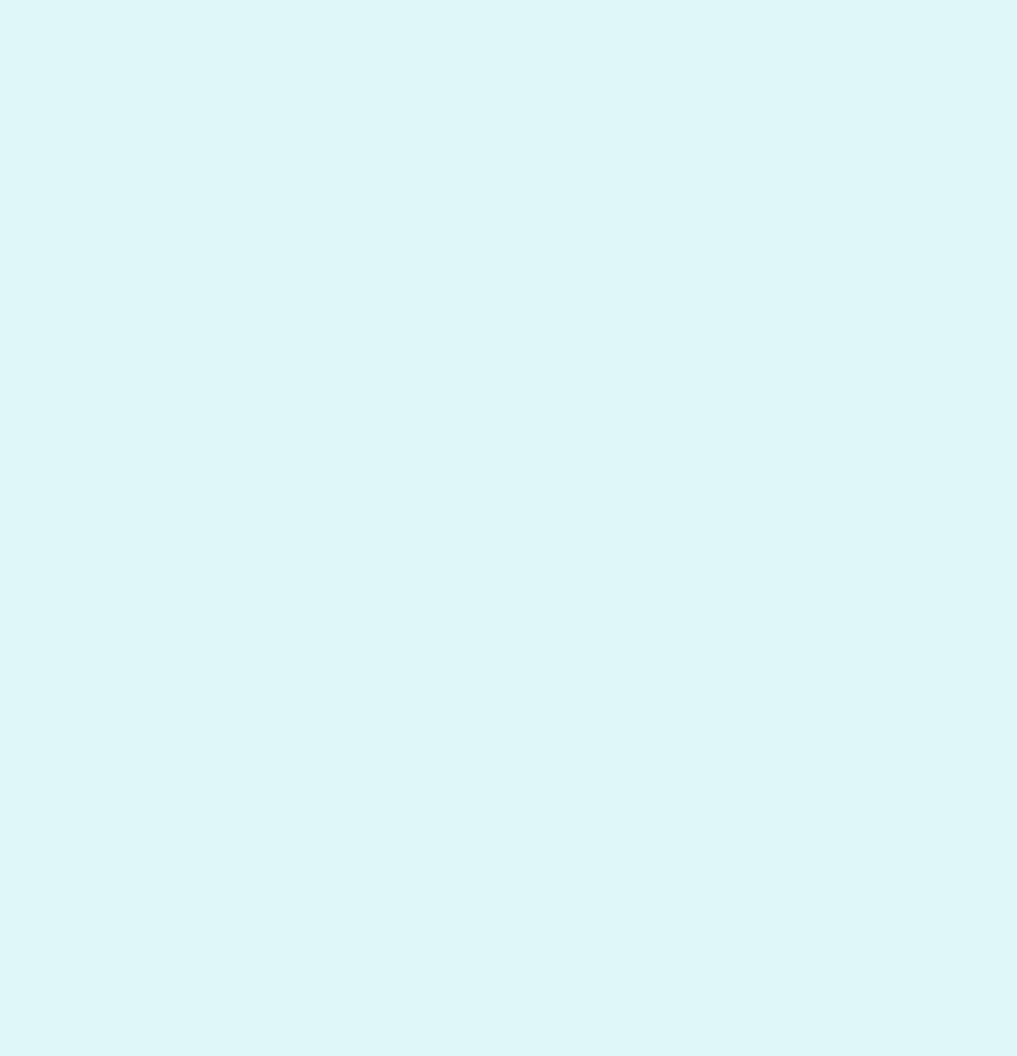
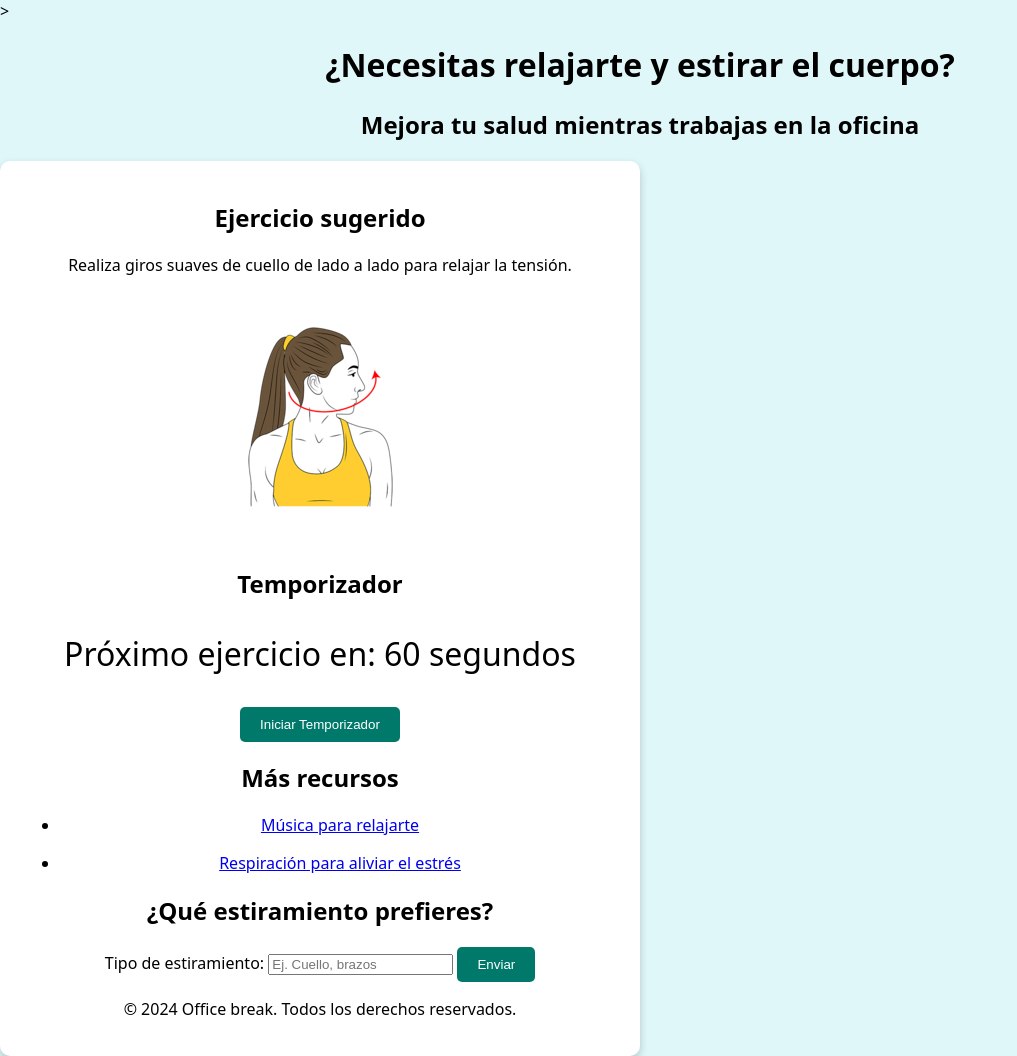
Before and after one commit to MayranAvila/Office-break, a plain HTML site: page index.html in a window 1280 px wide. Shown: the whole page, without its empty margins (0-1017 px from the left). Before the commit the page ends 800 px from the top, so only its background shows below. Drawn offline with Linux system fonts and the light colour scheme.

Commit message:
Código borrador

```diff
--- a/index.html
+++ b/index.html
@@ -51,6 +51,78 @@
     </style>
 </head>
 <body>
+    ><header>
+        <h1>¿Necesitas relajarte y estirar el cuerpo?</h1>
+        <h2>Mejora tu salud mientras trabajas en la oficina</h2>
+    </header>
+    <main class="container">
+        <section>
+            <h2>Ejercicio sugerido</h2>
+            <p id="exercise">Realiza giros suaves de cuello de lado a lado para relajar la tensión.</p>
+            <img src="./Cuello.png" alt="Persona haciendo estiramiento de cuello">
+        </section>
+
+        <section>
+            <h2>Temporizador</h2>
+            <p class="timer" id="timer">Próximo ejercicio en: 60 segundos</p>
+            <button onclick="startTimer()">Iniciar Temporizador</button>
+        </section>
+        <section>
+            <h2>Más recursos</h2>
+            <ul>
+                <li><a href="https://www.youtube.com/watch?v=dz8ToolkO2Q" target="_blank">Música para relajarte</a></li>
+            </ul>
+            <ul>
+                <li><a href="https://www.youtube.com/watch?v=ArLEanykfJw&t=11s" target="_blank">Respiración para aliviar el estrés</a></li>
+            </ul>
+        </section>
+        <section>
+            <h2>¿Qué estiramiento prefieres?</h2>
+            <form id="stretch-form">
+                <label for="favorite-stretch">Tipo de estiramiento:</label>
+                <input type="text" id="favorite-stretch" name="favorite-stretch" placeholder="Ej. Cuello, brazos">
+                <button type="submit">Enviar</button>
+            </form>
+        </section>
+    <main>
+        <footer>
+            <p>&copy; 2024 Office break. Todos los derechos reservados.</p>
+        </footer>
+        <script>
+            let timerInterval;
+            let timeLeft = 60;
+
+            function startTimer() {
+                if (timerInterval) clearInterval(timerInterval);
+                timerInterval = setInterval(() => {
+                    timeLeft--;
+                    document.getElementById("timer").textContent = `Próximo ejercicio en: ${timeLeft} segundos`;
+                    if (timeLeft === 0) {
+                        clearInterval(timerInterval);
+                        suggestExercise();
+                        timeLeft = 60;
+                    }
+                }, 1000);
+            }
+            function suggestExercise() {
+                const exercise = [
+                    "Estira tus brazos hacia arriba y siente la tensión liberándose.",
+                    "Gira los hombros suavemente en círculos hacia adelante y hacia atrás.",
+                    "Inclina la cabeza hacia cada lado y siente el alivio en el cuello.",
+                    "Gira la cintura hacia ambos lados para relajar la espalda."
+                ];
+                const randomExercise = exercise[Math.floor(Math.random() * exercises.length)];
+                document.getElementById("exercise").textContent = randomExercise;
+            }
+
+            document.getElementById("stretch-form").addEventListener("submit", function(event){
+                event.preventDefault();
+                const favoriteStretch = document.getElementById("favorite-stretch").value;
+            if (favoriteStretch) {
+                alert(`¡Gracias por compartir! Te gusta estirar: ${favoriteStretch}`);
+            }
+            });
+        </script>
 
 </body>
 </html>
```
Also changed, not shown: Cuello.png (added), Exercise.png (added).
